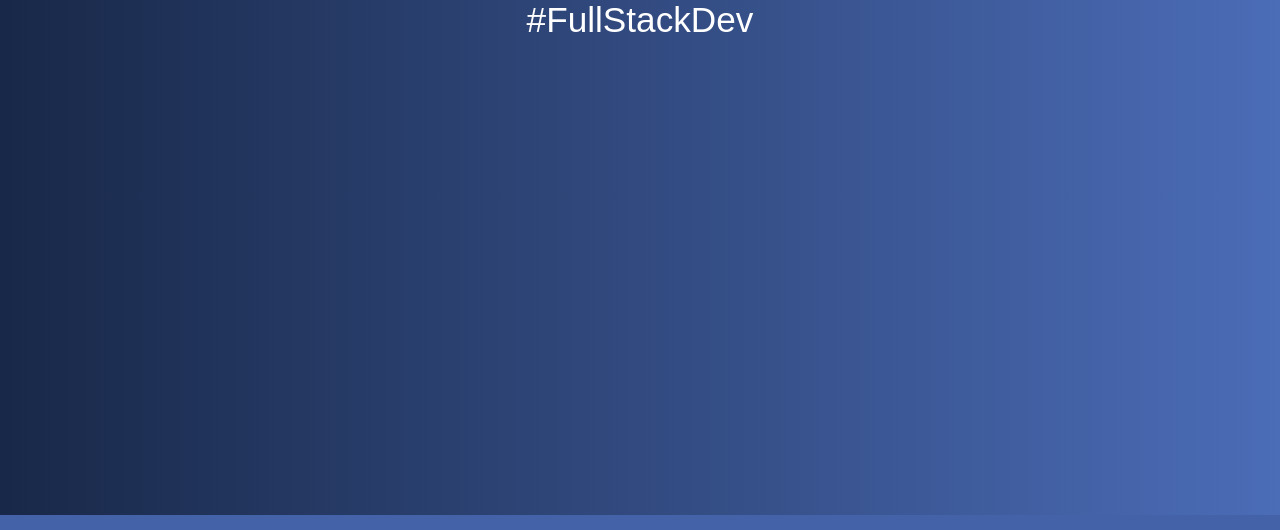
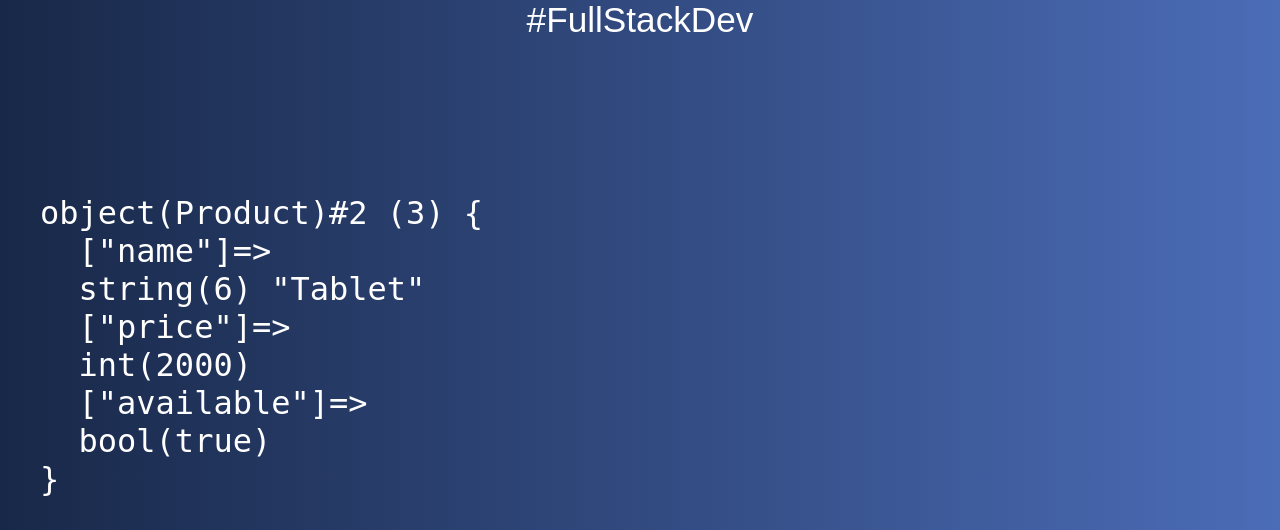
Before and after one commit to LeonardoC1302/PHP-OOP, a PHP site: page /01.php in a window 1280 px wide. Shown: the part 285-815 px from the top of the page. Run offline with PHP 8.4, Linux system fonts and the light colour scheme.

Commit message:
Classes, Attributes and Constructors

```diff
--- a/01.php
+++ b/01.php
@@ -1,4 +1,32 @@
-<?php include 'includes/header.php';
+<?php
+declare (strict_types = 1); // Ensure that types of data are respected
+include 'includes/header.php';
+
+// Define a class
+class Product {
+    public $name;
+    public $price;
+    public $available;
+    // Create a constructor
+    public function __construct(string $name, int $price, bool $available)
+    {
+        // Assign values
+        $this->name = $name;
+        $this->price = $price;
+        $this->available = $available;
+    }
+    // IN PHP 8.0 we can use this syntax to define the constructor
+    // public function __construct(public string $name, public int $price, public bool $available) {}
+}
+
+$product = new Product('Tablet', 2000, true);
+$product->name = 'Tablet';
+$product->price = 2000;
+$product->available = true;
+
+echo "<pre>";
+var_dump($product);
+echo "</pre>";
 
 
 include 'includes/footer.php';
```
